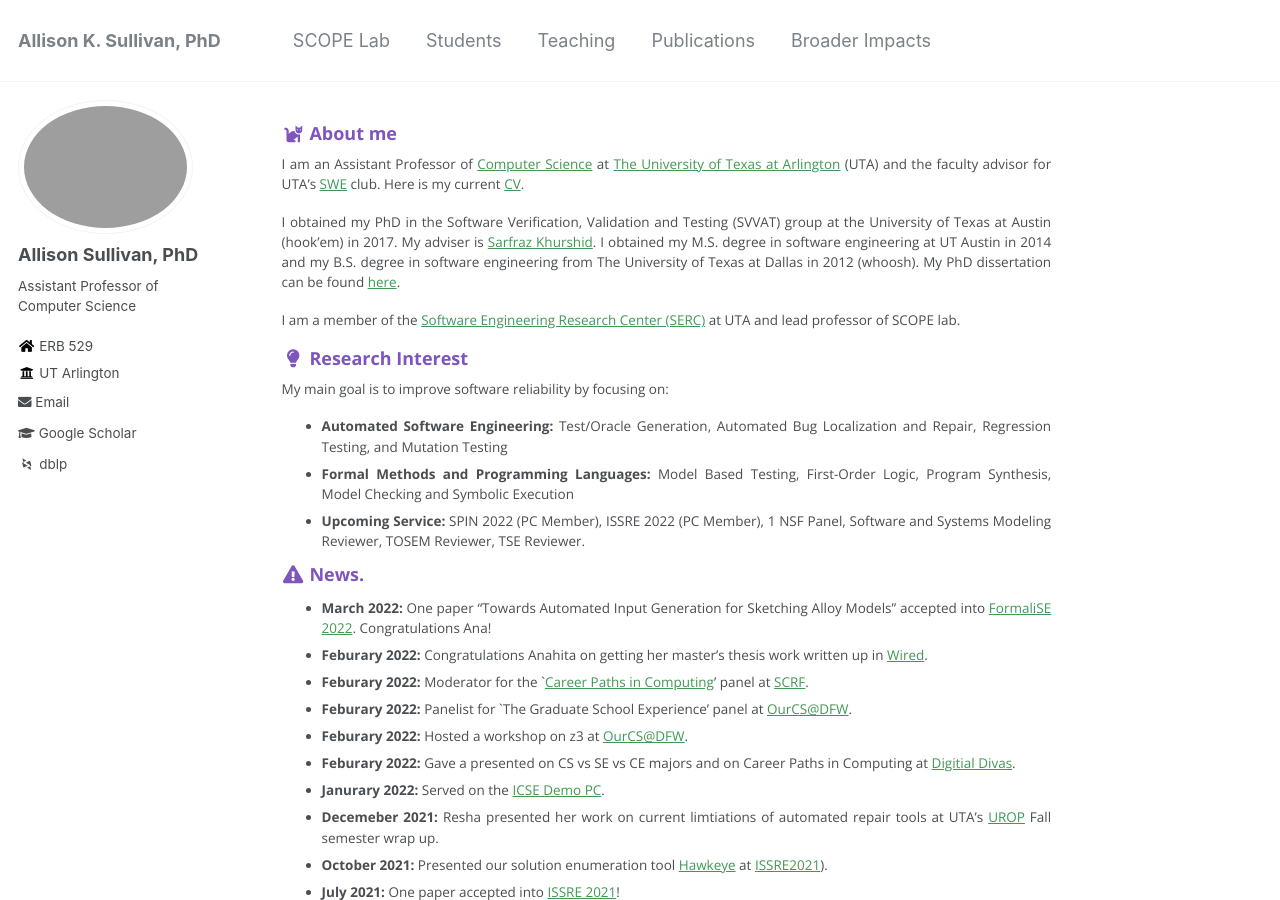
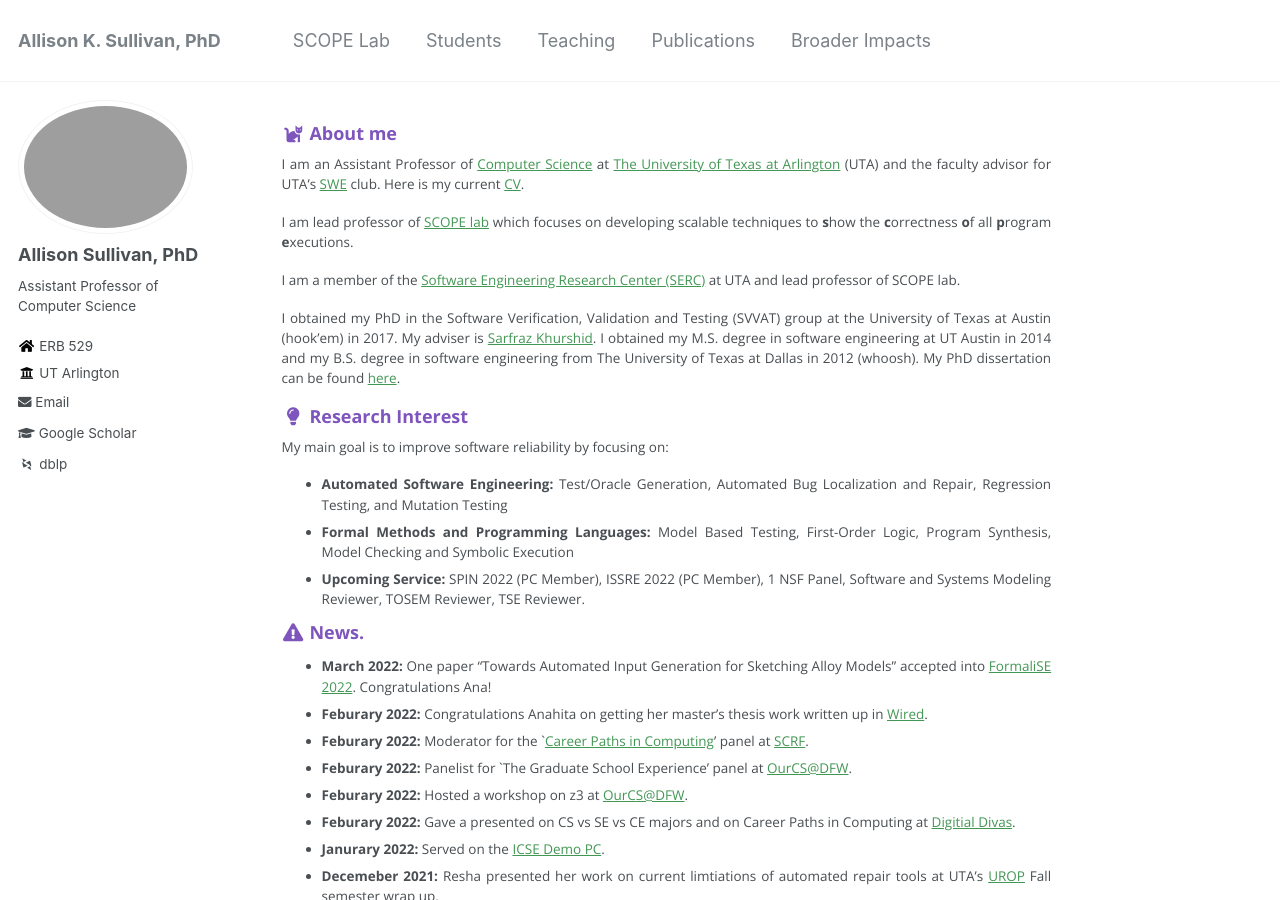
Before and after one commit to Allisonius/allisonius.github.io, a Jekyll site: the page built from _pages/about.md, in a window 1280 px wide and 900 px high. Built offline with Jekyll 4.4.1, drawn with Linux system fonts in a browser that asks for light colours; some web fonts are replaced.

Commit message:
Update about.md

```diff
--- a/_pages/about.md
+++ b/_pages/about.md
@@ -11,9 +11,11 @@ redirect_from:
 ### <i class="fa fa-fw fa-cat" aria-hidden="true"></i> About me
 I am an Assistant Professor of [Computer Science](https://www.uta.edu/academics/schools-colleges/engineering/academics/departments/cse) at [The University of Texas at Arlington](https://www.uta.edu/) (UTA) and the faculty advisor for UTA's [SWE](https://swe.org/) club. Here is my current [CV](/files/ASullivan_CV.pdf).
 
-I obtained my PhD in the Software Verification, Validation and Testing (SVVAT) group at the University of Texas at Austin (hook'em) in 2017. My adviser is [Sarfraz Khurshid](https://users.ece.utexas.edu/~khurshid/). I obtained my M.S. degree in software engineering at UT Austin in 2014 and my B.S. degree in software engineering from The University of Texas at Dallas in 2012 (whoosh). My PhD dissertation can be found [here](files/dissertation.pdf).
+I am lead professor of [SCOPE lab](https://scopelabuta.github.io/) which focuses on developing scalable techniques to **s**how the **c**orrectness **o**f all **p**rogram **e**xecutions.
 
 I am a member of the [Software Engineering Research Center (SERC)](https://se-research-center.uta.edu/) at UTA and lead professor of SCOPE lab.
+
+I obtained my PhD in the Software Verification, Validation and Testing (SVVAT) group at the University of Texas at Austin (hook'em) in 2017. My adviser is [Sarfraz Khurshid](https://users.ece.utexas.edu/~khurshid/). I obtained my M.S. degree in software engineering at UT Austin in 2014 and my B.S. degree in software engineering from The University of Texas at Dallas in 2012 (whoosh). My PhD dissertation can be found [here](files/dissertation.pdf).
 
 ### <i class="fa fa-fw fa-lightbulb" aria-hidden="true"></i> Research Interest
 My main goal is to improve software reliability by focusing on:
```
